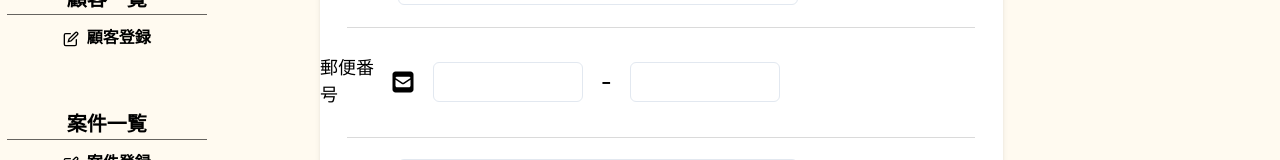
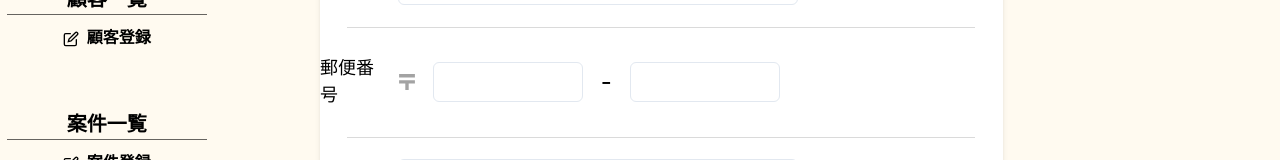
Before and after one commit to I-BIS-company/profitSystem_ibis, a React (Vite) app in the folder profit-system/: page /companies_list/company_register in a window 1280 px wide. Shown: the part 292-452 px from the top of the page. Built offline with nearby package versions, Linux system fonts and the light colour scheme.

Commit message:
Create PostIcon and replace previous icon.

```diff
--- a/profit-system/src/components/atoms/item/PostNumFormItem.tsx
+++ b/profit-system/src/components/atoms/item/PostNumFormItem.tsx
@@ -1,7 +1,12 @@
-import { Flex, FormLabel, Icon, Input, Text } from "@chakra-ui/react";
-import { faSquareEnvelope } from "@fortawesome/free-solid-svg-icons";
-import { FontAwesomeIcon } from "@fortawesome/react-fontawesome";
+import { Flex, FormLabel, Input, Text } from "@chakra-ui/react";
+import { createIcon } from "@chakra-ui/react";
 import { memo, FC } from "react";
+
+const PostIcon = createIcon({
+  displayName: "PostIcon",
+  viewBox: "0 0 512 512",
+  d: "M2.823 0H509.17699999999996V108.506H2.823zM2.823 307.432L201.75 307.432 201.75 512 310.25 512 310.25 307.432 509.177 307.432 509.177 198.927 2.823 198.927z",
+});
 
 export const PostNumFormItem: FC = memo(() => {
   return (
@@ -10,7 +15,7 @@ export const PostNumFormItem: FC = memo(() => {
         郵便番号
       </FormLabel>
       <Flex alignItems="center">
-        <Icon as={FontAwesomeIcon} icon={faSquareEnvelope} boxSize={6} />
+        <PostIcon color="blackAlpha.500" />
         <Input mx="18px" w="150px" />
         <Text fontSize="2xl">-</Text>
         <Input mx="18px" w="150px" />
```
